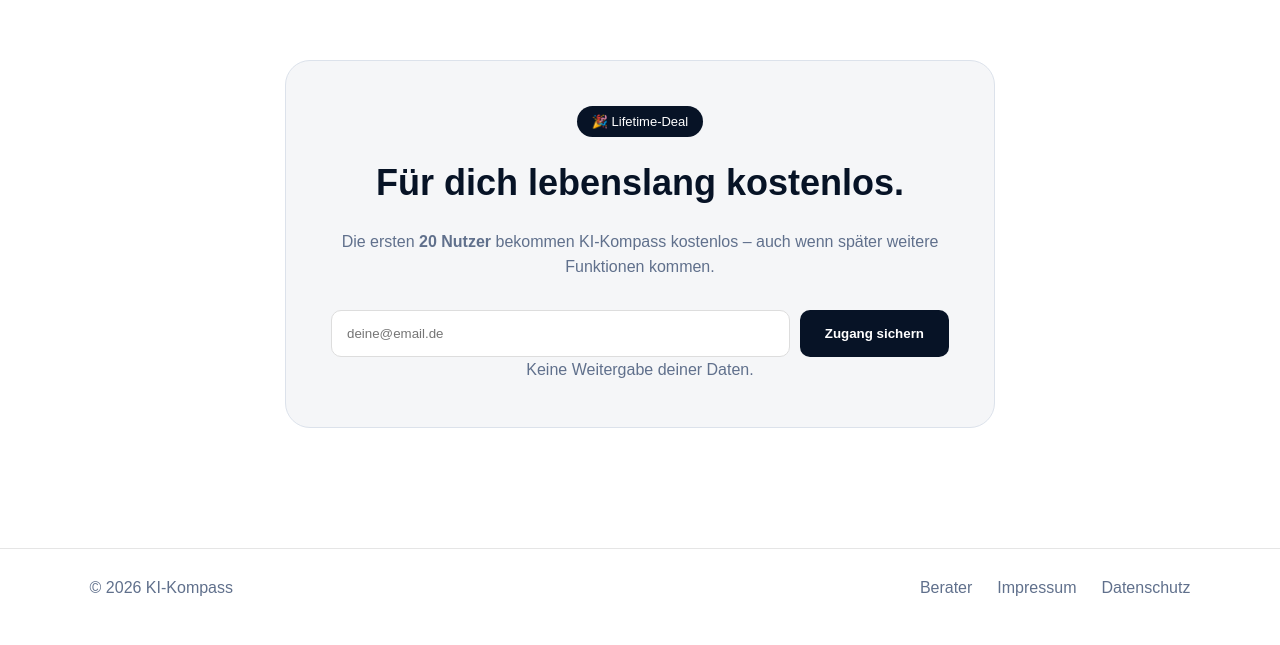
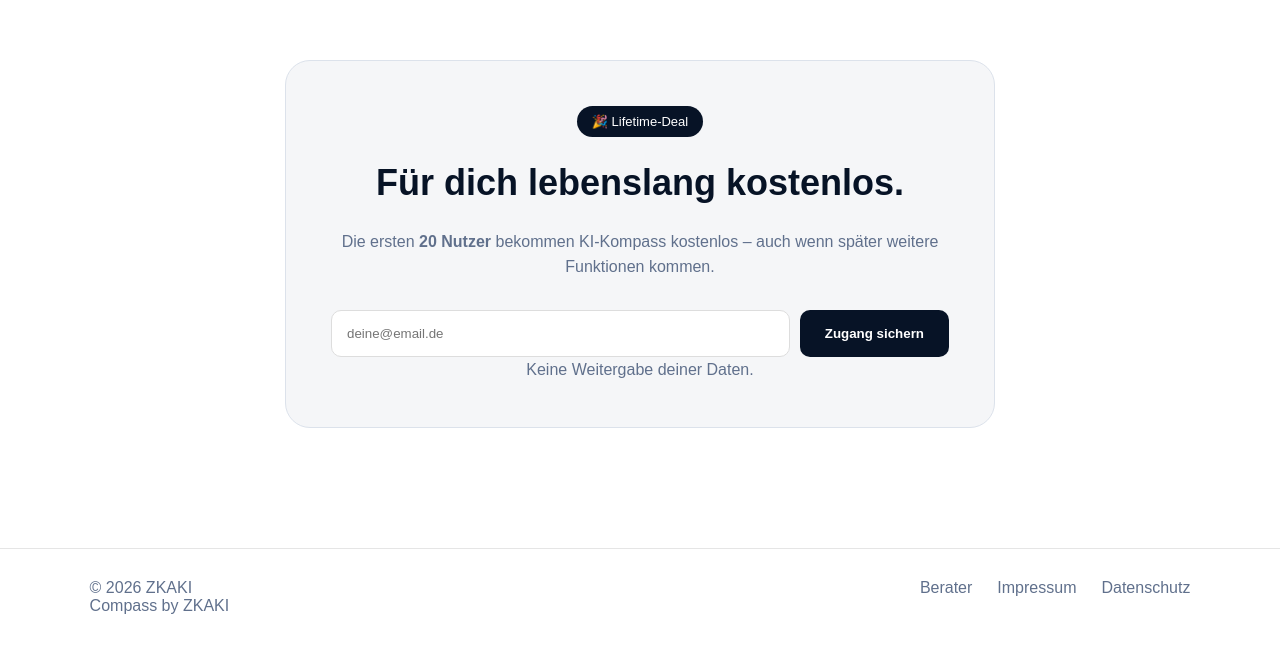
Before and after one commit to Wassimzkc/ki-kompass-website, a plain HTML site: page index.html in a window 1280 px wide. Shown: the part 1426-2071 px from the top of the page. Drawn offline with Linux system fonts and the light colour scheme.

Commit message:
Change KI-Kompass branding to Compass

```diff
--- a/index.html
+++ b/index.html
@@ -6,7 +6,7 @@
 <meta charset="UTF-8">
 <meta name="viewport" content="width=device-width, initial-scale=1.0">
 
-<title>KI-Kompass | Finde das richtige KI-Tool</title>
+<title>Compass | Finde das richtige KI-Tool</title>
 
 <link rel="stylesheet" href="style.css">
 
@@ -320,7 +320,10 @@ Keine Weitergabe deiner Daten.
 
 
 <div>
-© 2026 KI-Kompass
+© 2026 ZKAKI
+
+<br>
+Compass by ZKAKI
 </div>
 
 
```
Also changed, not shown: berater.html (+1 -1 lines), datenschutz.html (+5 -1 lines), impressum.html (+4 -1 lines).
